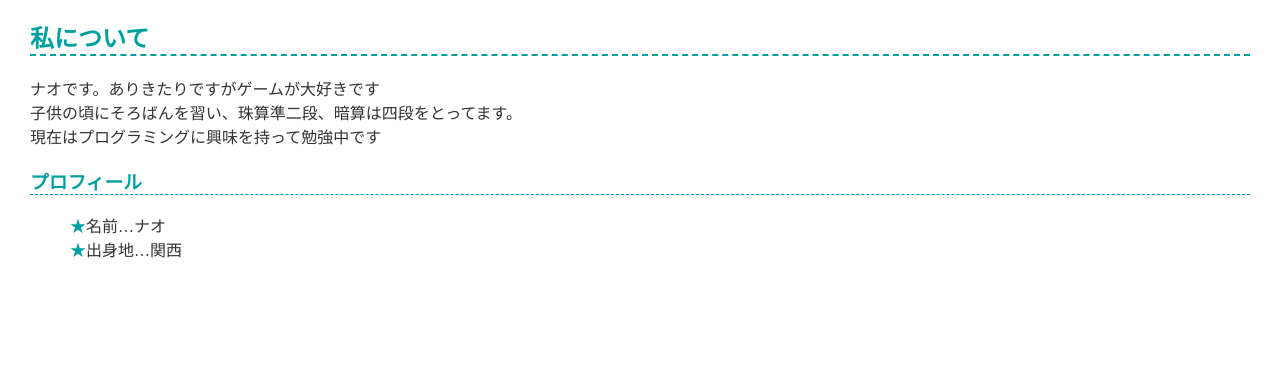
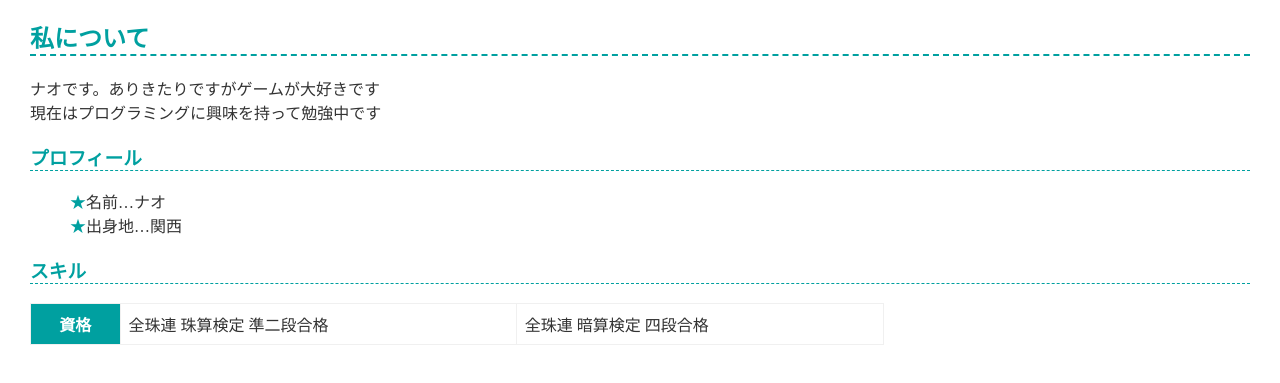
Before and after one commit to Nao-336/Nao-336.github.io, a plain HTML site: page index.html in a window 1280 px wide. Shown: the part 103-486 px from the top of the page. Drawn offline with Linux system fonts and the light colour scheme.

Commit message:
内容を変更

```diff
--- a/index.html
+++ b/index.html
@@ -11,7 +11,6 @@
     <h2>私について</h2>
     <p>
       ナオです。ありきたりですがゲームが大好きです<br>
-      子供の頃にそろばんを習い、珠算準二段、暗算は四段をとってます。<br>
       現在はプログラミングに興味を持って勉強中です
     </p>
 
@@ -20,5 +19,13 @@
         <li>名前…ナオ</li>
         <li>出身地…関西</li>
       </ul>
+    <h3>スキル</h3>
+    <table>
+      <tr>
+        <th>資格</th>
+        <td>全珠連 珠算検定 準二段合格</td>
+        <td>全珠連 暗算検定 四段合格</td>
+      </tr>
+    </table>
   </body>
 </html>
```
